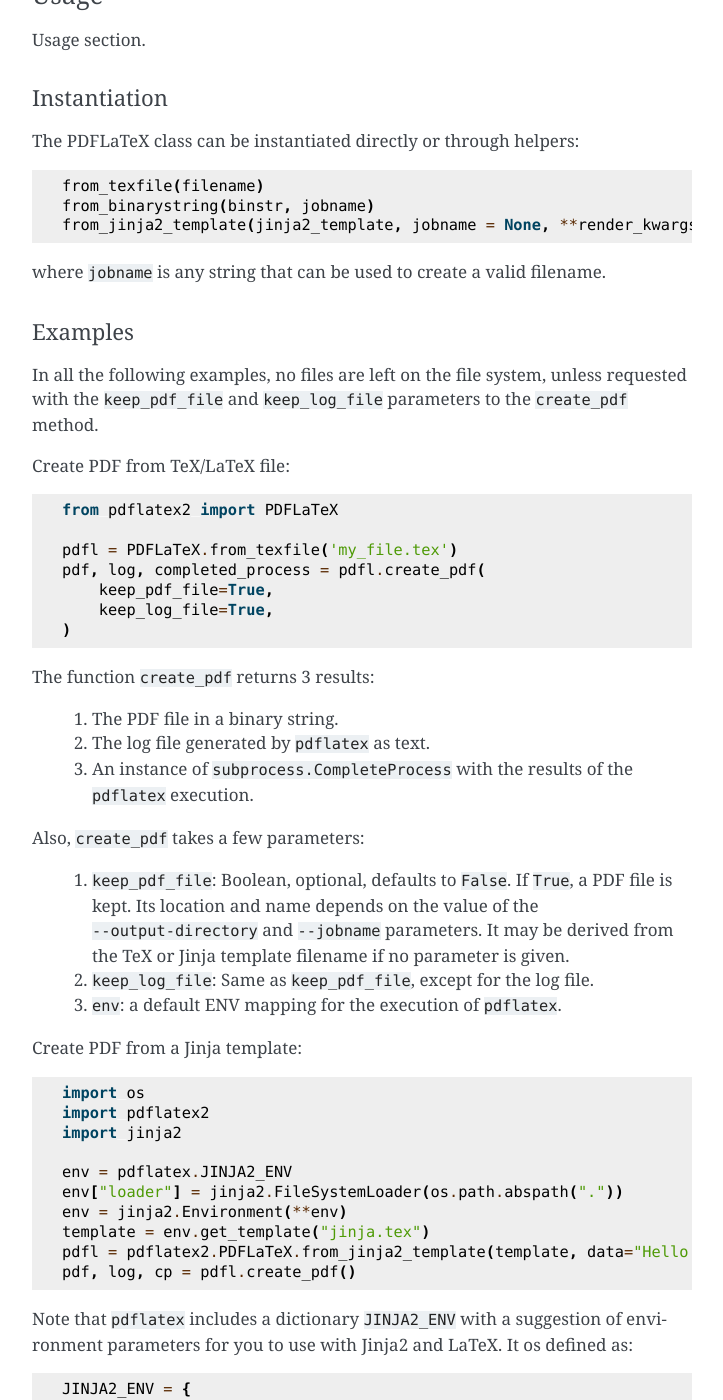
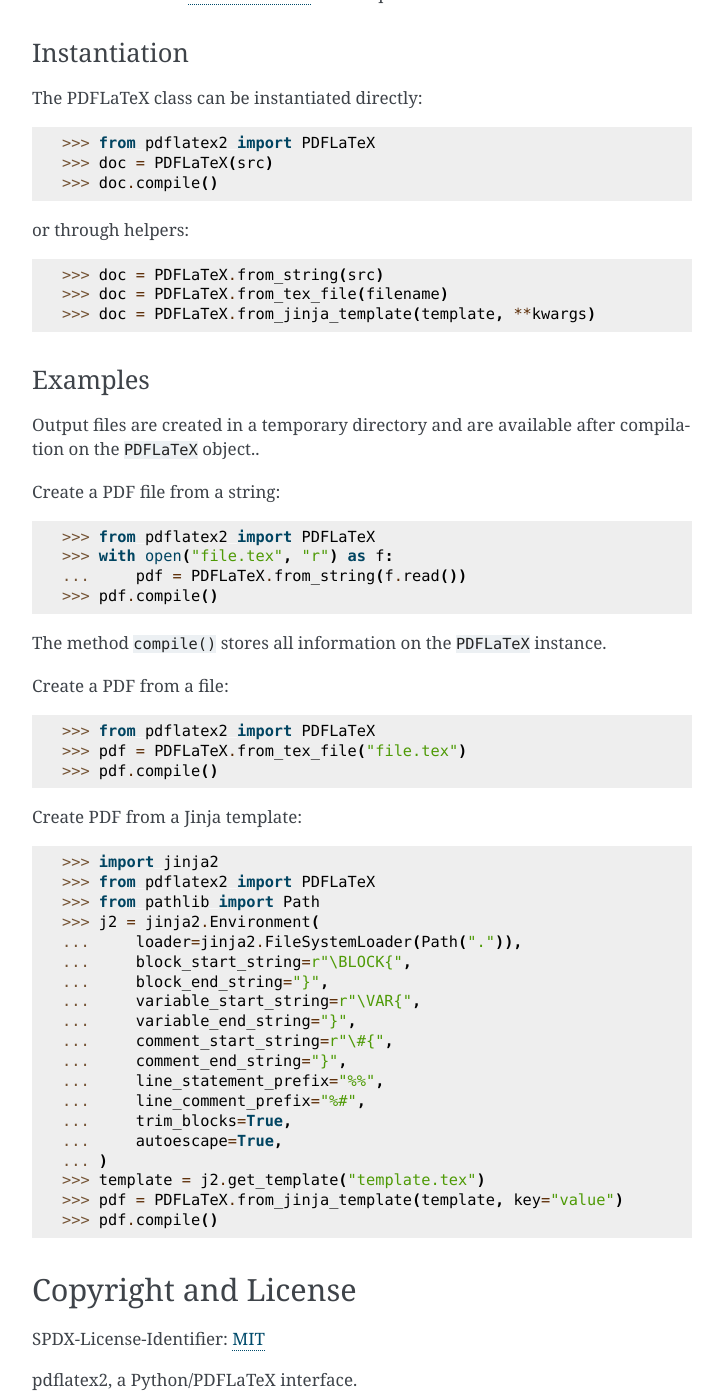
Before and after one commit to jeremyagray/pdflatex2, a Sphinx documentation site: the page built from docs/readme.rst, in a window 1280 px wide and 1400 px high, scrolled down 712 px. Shown: the whole window, without its empty margins (388-1111 px from the left). Built offline with Sphinx 7.4.7, drawn with Linux system fonts in a browser that asks for light colours; some of the changed text lies outside the part shown.

Commit message:
doc(pdflatex2): document new interface
Document new ``PDFLaTeX`` interface and clean documentation
formatting.

Signed-off-by: Jeremy A Gray <jeremy.a.gray@gmail.com>

```diff
--- a/README.rst
+++ b/README.rst
@@ -1,5 +1,19 @@
-pdflatex2
-=========
+.. *****************************************************************************
+..
+.. pdflatex2, a Python/PDFLaTeX interface.
+..
+.. Copyright 2022-2024 Jeremy A Gray <gray@flyquackswim.com>.  All
+.. rights reserved.
+..
+.. Copyright 2019 Marcelo Bello.
+..
+.. SPDX-License-Identifier: MIT
+..
+.. *****************************************************************************
+
+===========
+ pdflatex2
+===========
 
 A Python/PDFLaTeX interface.
 
@@ -12,17 +26,18 @@
       :alt: Documentation Status
 
 Description
------------
+===========
 
-This is a simple module to execute ``pdflatex`` in an easy and clean way.
-The ``pdflatex`` command line utility by default generates a lot of output
-and can create many files.
+This module to executes ``pdflatex`` in an easy and clean way,
+capturing the output of a ``pdflatex`` run for further processing by
+the user without keeping the array of output files normally associated
+with ``TeX`` and friends.
 
 pdflatex2 is a port of the original `pdflatex
 <https://pypi.org/pdflatex>`_, version 0.1.3, by Marcelo Bello.
 
 Installation
-------------
+============
 
 Install pdflatex2 with::
 
@@ -30,107 +45,80 @@
 
 or add as a poetry dependency.
 
-If you desire a package locally built with poetry, download the
-source, change the appropriate lines in ``pyproject.toml``, and
-rebuild.
+Usage
+=====
 
-Usage
------
-
-Usage section.
+See the source and `documentation
+<https://pdflatex2.readthedocs.io/en/latest/>`_ for complete
+information.
 
 Instantiation
-^^^^^^^^^^^^^
+-------------
 
-The PDFLaTeX class can be instantiated directly or through helpers::
+The PDFLaTeX class can be instantiated directly::
 
-  from_texfile(filename)
-  from_binarystring(binstr, jobname)
-  from_jinja2_template(jinja2_template, jobname = None, **render_kwargs)
+  >>> from pdflatex2 import PDFLaTeX
+  >>> doc = PDFLaTeX(src)
+  >>> doc.compile()
 
-where ``jobname`` is any string that can be used to create a valid
-filename.
+or through helpers::
+
+  >>> doc = PDFLaTeX.from_string(src)
+  >>> doc = PDFLaTeX.from_tex_file(filename)
+  >>> doc = PDFLaTeX.from_jinja_template(template, **kwargs)
 
 Examples
-^^^^^^^^
+--------
 
-In all the following examples, no files are left on the file system,
-unless requested with the ``keep_pdf_file`` and ``keep_log_file``
-parameters to the ``create_pdf`` method.
+Output files are created in a temporary directory and are available
+after compilation on the ``PDFLaTeX`` object..
 
-Create PDF from TeX/LaTeX file::
+Create a PDF file from a string::
 
-  from pdflatex2 import PDFLaTeX
+  >>> from pdflatex2 import PDFLaTeX
+  >>> with open("file.tex", "r") as f:
+  ...     pdf = PDFLaTeX.from_string(f.read())
+  >>> pdf.compile()
 
-  pdfl = PDFLaTeX.from_texfile('my_file.tex')
-  pdf, log, completed_process = pdfl.create_pdf(
-      keep_pdf_file=True,
-      keep_log_file=True,
-  )
+The method ``compile()`` stores all information on the ``PDFLaTeX``
+instance.
 
-The function ``create_pdf`` returns 3 results:
+Create a PDF from a file::
 
-  #. The PDF file in a binary string.
-  #. The log file generated by ``pdflatex`` as text.
-  #. An instance of ``subprocess.CompleteProcess`` with the results of
-     the ``pdflatex`` execution.
-
-Also, ``create_pdf`` takes a few parameters:
-
-  #. ``keep_pdf_file``:  Boolean, optional, defaults to ``False``.  If ``True``, a PDF file is kept.  Its location and name depends on the value of the ``--output-directory`` and ``--jobname`` parameters.  It may be derived from the TeX or Jinja template filename if no parameter is given.
-  #. ``keep_log_file``:  Same as ``keep_pdf_file``, except for the log file.
-  #. ``env``:  a default ENV mapping for the execution of ``pdflatex``.
+  >>> from pdflatex2 import PDFLaTeX
+  >>> pdf = PDFLaTeX.from_tex_file("file.tex")
+  >>> pdf.compile()
 
 Create PDF from a Jinja template::
 
-  import os
-  import pdflatex2
-  import jinja2
-
-  env = pdflatex.JINJA2_ENV
-  env["loader"] = jinja2.FileSystemLoader(os.path.abspath("."))
-  env = jinja2.Environment(**env)
-  template = env.get_template("jinja.tex")
-  pdfl = pdflatex2.PDFLaTeX.from_jinja2_template(template, data="Hello world!")
-  pdf, log, cp = pdfl.create_pdf()
-
-Note that ``pdflatex`` includes a dictionary ``JINJA2_ENV`` with a
-suggestion of environment parameters for you to use with Jinja2 and
-LaTeX.  It os defined as::
-
-  JINJA2_ENV = {
-      "block_start_string": "\BLOCK{",
-      "block_end_string": "}",
-      "variable_start_string": "\VAR{",
-      "variable_end_string": "}",
-      "comment_start_string": "\#{",
-      "comment_end_string": "}",
-      "line_statement_prefix": "%%",
-      "line_comment_prefix": "%#",
-      "trim_blocks": True,
-      "autoescape": False,
-  }
-
-
-Create PDF file from binary string::
-
-  import pdflatex2
-
-  with open("my_file.tex", "rb") as f:
-      pdfl = pdflatex2.PDFLaTeX.from_binarystring(f.read(), "my_file")
-  pdf, log, cp = pdfl.create_pdf()
-
-See the source and `documentation
-<https://pdflatex2.readthedocs.io/en/latest/>`_ for more information.
+  >>> import jinja2
+  >>> from pdflatex2 import PDFLaTeX
+  >>> from pathlib import Path
+  >>> j2 = jinja2.Environment(
+  ...     loader=jinja2.FileSystemLoader(Path(".")),
+  ...     block_start_string=r"\BLOCK{",
+  ...     block_end_string="}",
+  ...     variable_start_string=r"\VAR{",
+  ...     variable_end_string="}",
+  ...     comment_start_string=r"\#{",
+  ...     comment_end_string="}",
+  ...     line_statement_prefix="%%",
+  ...     line_comment_prefix="%#",
+  ...     trim_blocks=True,
+  ...     autoescape=True,
+  ... )
+  >>> template = j2.get_template("template.tex")
+  >>> pdf = PDFLaTeX.from_jinja_template(template, key="value")
+  >>> pdf.compile()
 
 Copyright and License
----------------------
+=====================
 
 SPDX-License-Identifier: `MIT <https://spdx.org/licenses/MIT.html>`_
 
 pdflatex2, a Python/PDFLaTeX interface.
 
-Copyright (C) 2022 `Jeremy A Gray <gray@flyquackswim.com>`_.
+Copyright (C) 2022-2024 `Jeremy A Gray <gray@flyquackswim.com>`_.
 
 Copyright (C) 2019 Marcelo Belo.
 
@@ -154,6 +142,6 @@
 WITH THE SOFTWARE OR THE USE OR OTHER DEALINGS IN THE SOFTWARE.
 
 Author
-------
+======
 
 `Jeremy A Gray <gray@flyquackswim.com>`_
--- a/docs/conf.py
+++ b/docs/conf.py
@@ -2,8 +2,9 @@
 #
 # pdflatex2, a Python/PDFLaTeX interface.
 #
-# Copyright 2022 Jeremy A Gray <gray@flyquackswim.com>.  All rights
-# reserved.
+# Copyright 2022-2024 Jeremy A Gray <gray@flyquackswim.com>.  All
+# rights reserved.
+#
 # Copyright 2019 Marcelo Bello.
 #
 # SPDX-License-Identifier: MIT
@@ -18,7 +19,7 @@
 sys.path.insert(0, os.path.abspath(".."))
 
 project = "pdflatex2"
-copyright = "2022, Jeremy A Gray; 2019 Marcelo Belo"
+copyright = "2022-2024, Jeremy A Gray; 2019 Marcelo Belo"
 author = "Jeremy A Gray, Marcelo Belo"
 release = "0.1.4"
 
```
Also changed, not shown: docs/classes.rst (+6 -5 lines), docs/cli.rst (deleted, +0 -17 lines), docs/functions.rst (deleted, +0 -26 lines), docs/index.rst (+10 -11 lines), docs/license.rst (+6 -5 lines), docs/pdflatex.rst (added, +106 -0 lines), docs/readme.rst (+6 -5 lines).
